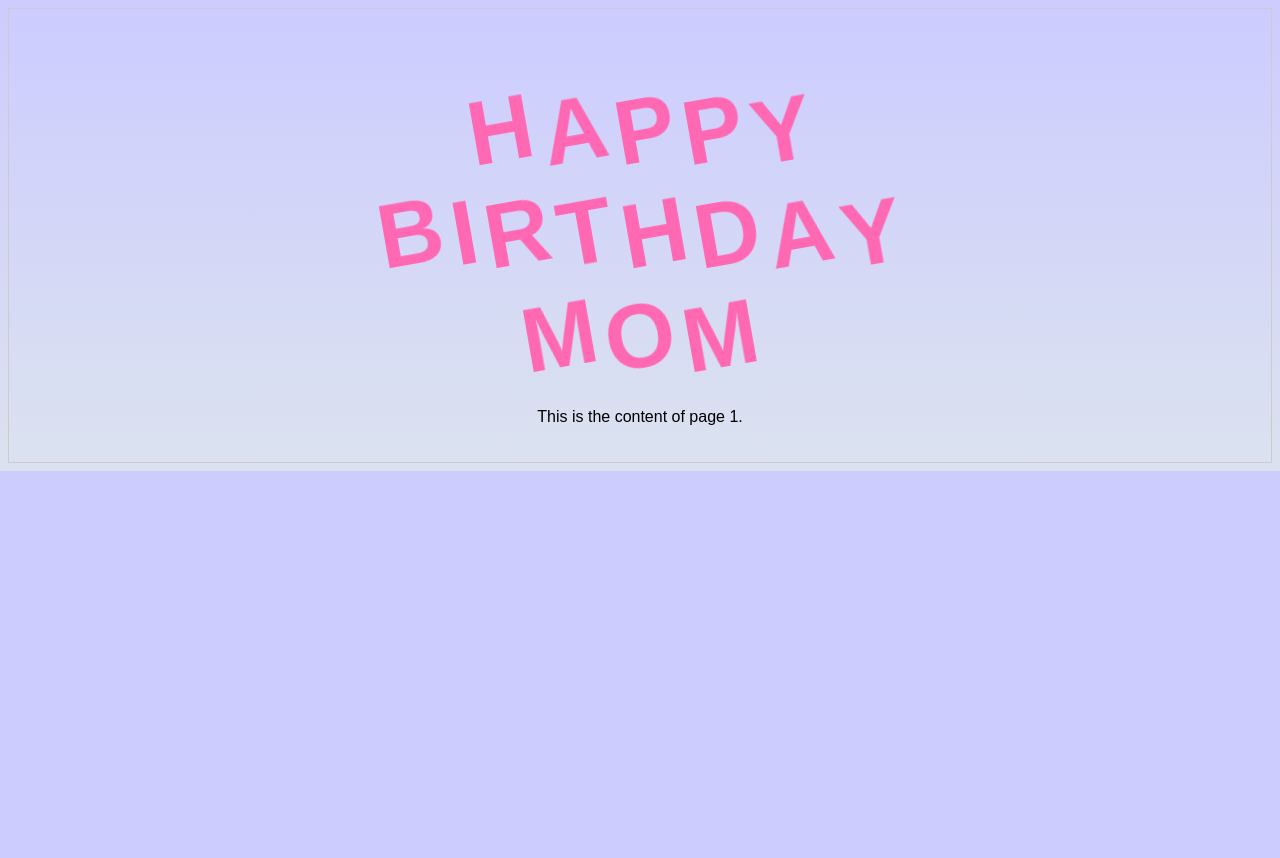
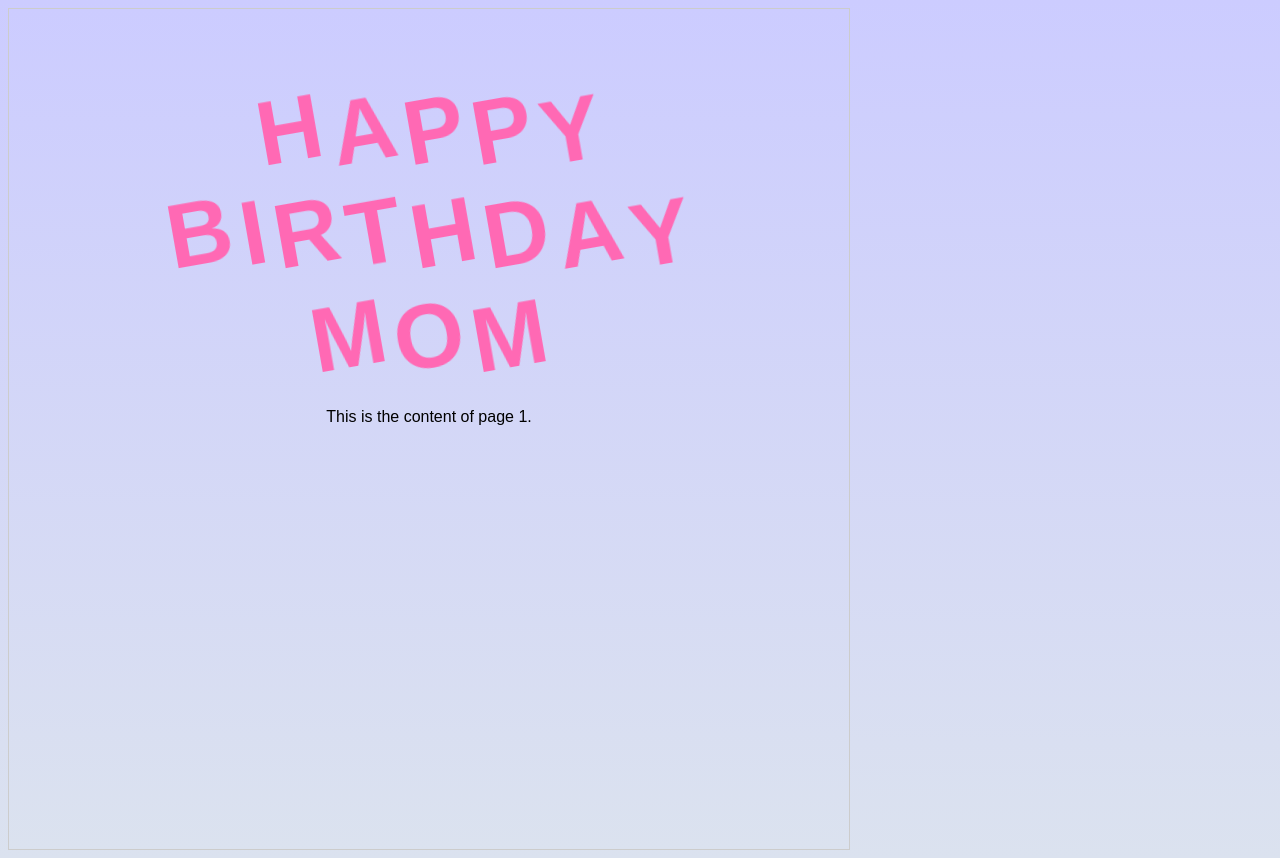
Before and after one commit to MadhusudanPathani/bdaymm.github.io, a plain HTML site: page index.html in a window 1280 px wide. Before the commit the page ends 800 px from the top, so only its background shows below. Drawn offline with Linux system fonts and the light colour scheme.

Commit message:
Update index.html

```diff
--- a/index.html
+++ b/index.html
@@ -48,8 +48,8 @@
         }
 
         .page {
-            width: deviceWidth;
-            height: deviceHeight;
+            width: 100vh;
+            height: 100vh;
             background-color: #fff;
             border: 1px solid #ccc;
             padding: 20px;
```
